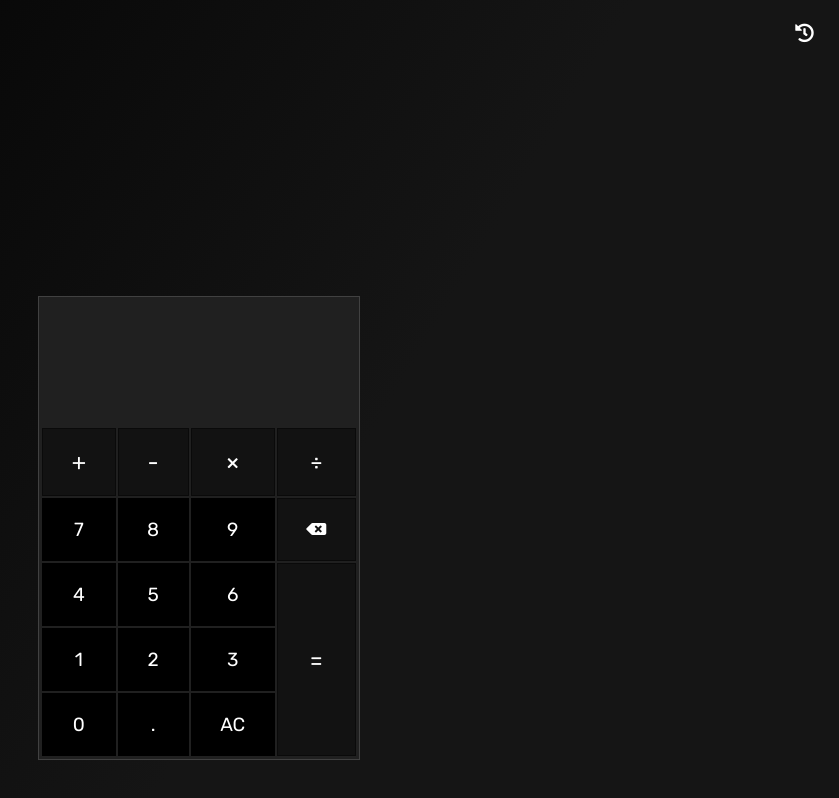
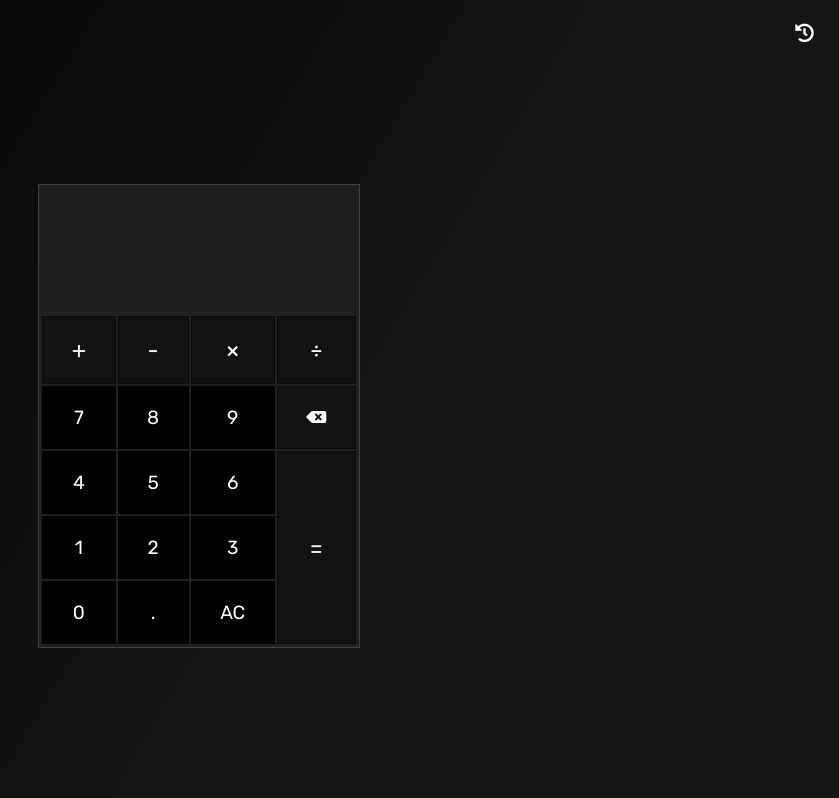
Before and after one commit to ahmad-184/Calculator-First, a plain HTML site: page index.html in a window 1280 px wide. Shown: the whole page, without its empty margins (441-1280 px from the left). Drawn offline with Linux system fonts and the light colour scheme.

Commit message:
Update style.css

```diff
--- a/style.css
+++ b/style.css
@@ -6,7 +6,7 @@
 
 body {
     display: flex;
-    align-items: end;
+    align-items: center;
     justify-content: center;
     height: 100vh;
     background: linear-gradient(121deg,rgb(0, 0, 0),#151515 61%);
@@ -14,7 +14,7 @@ body {
     padding: 0;
     padding-bottom: 0px;
     font-family: 'Ubuntu', sans-serif;
-    padding-bottom: 2.5rem;
+/*     padding-bottom: 2.5rem; */
     overflow: hidden;
 }
 
@@ -24,6 +24,7 @@ body {
     padding: 3px 3px;
     border: 1px solid #484848d1;
     transition: all .3s;
+    margin-bottom: -2rem;
 }
 
 .outPut {
```
